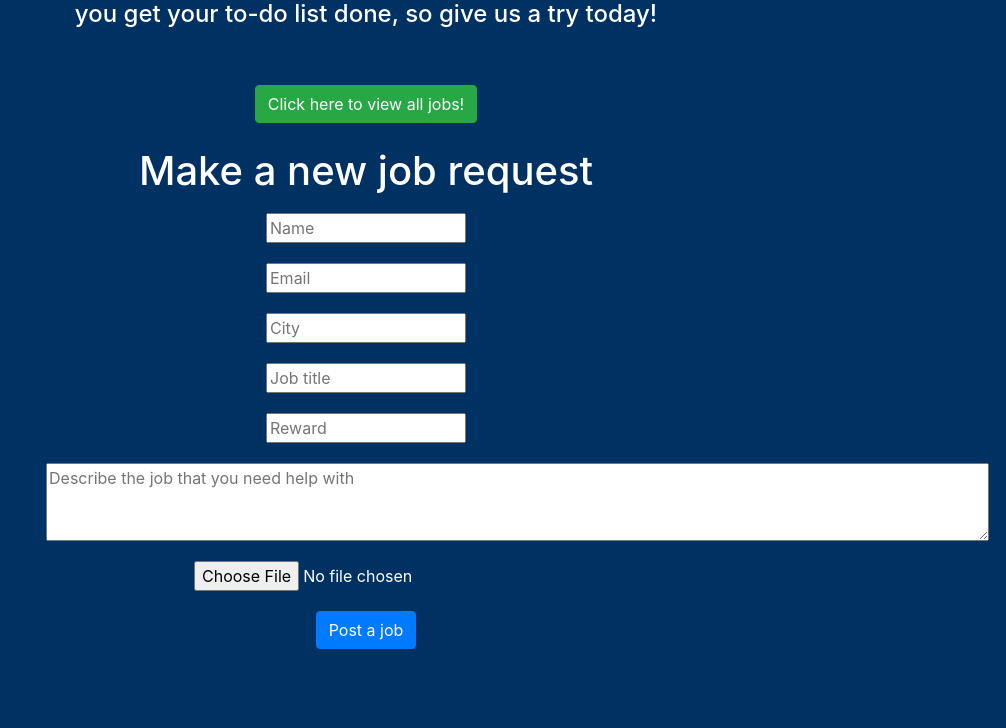
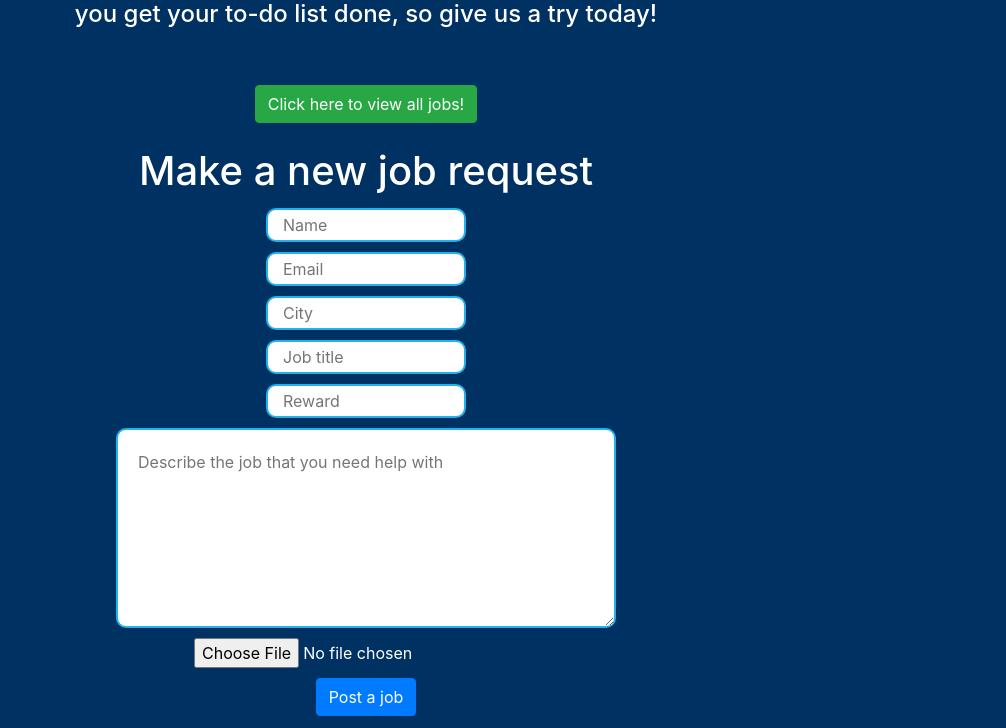
Before and after one commit to SonjaOe/Hanttihommasovellus, a Flask app: page / in a window 1280 px wide. Shown: the part 612-1340 px from the top of the page, without its empty margins (274-1280 px from the left). Run offline with Flask 2, Linux system fonts and the light colour scheme; some libraries are stand-ins or nearby versions.

Commit message:
added rounded corners to input in home.html

```diff
--- a/src/templates/home.html
+++ b/src/templates/home.html
@@ -38,17 +38,32 @@
             margin: 0 auto;
         }
         form > * {
-            margin: 10px auto;
+            margin: 5px auto;
         }
+        #ip1 {
+            border-radius: 10px;
+            border: 2px solid rgb(31, 178, 236);
+            padding: 15px;
+            width: 200px;
+            height: 20px;
+}
+
+        #ip2 {
+            border-radius: 10px;
+            border: 2px solid rgb(31, 178, 236);
+            padding: 20px;
+            width: 500px;
+            height: 200px;
+}
         </style>
 
     <form method="post" action="/home" >
-        <input type="text" name="name" placeholder="Name" style="height: 30px; width: 200px;">
-        <input type="text" name="email" placeholder="Email" style="height: 30px; width: 200px;">
-        <input type="text" name="city" placeholder="City" style="height: 30px; width: 200px;">
-        <input type="text" name="job" placeholder="Job title" style="height: 30px; width: 200px;">
-        <input type="text" name="reward" placeholder="Reward" style="height: 30px; width: 200px;">
-        <textarea name="message" rows="3" cols="90" placeholder="Describe the job that you need help with"></textarea>
+        <input id="ip1" type="text" name="name" placeholder="Name">
+        <input id="ip1" type="text" name="email" placeholder="Email" style="height: 30px; width: 200px;">
+        <input id="ip1" type="text" name="city" placeholder="City" style="height: 30px; width: 200px;">
+        <input id="ip1" type="text" name="job" placeholder="Job title" style="height: 30px; width: 200px;">
+        <input id="ip1" type="text" name="reward" placeholder="Reward" style="height: 30px; width: 200px;">
+        <textarea id="ip2" name="message" rows="3" cols="90" placeholder="Describe the job that you need help with"></textarea>
         <input type="file" id="fileInput" name="file" class="file-input">
         <input type="submit" value="Post a job" class="btn btn-primary">
     </form>
```
